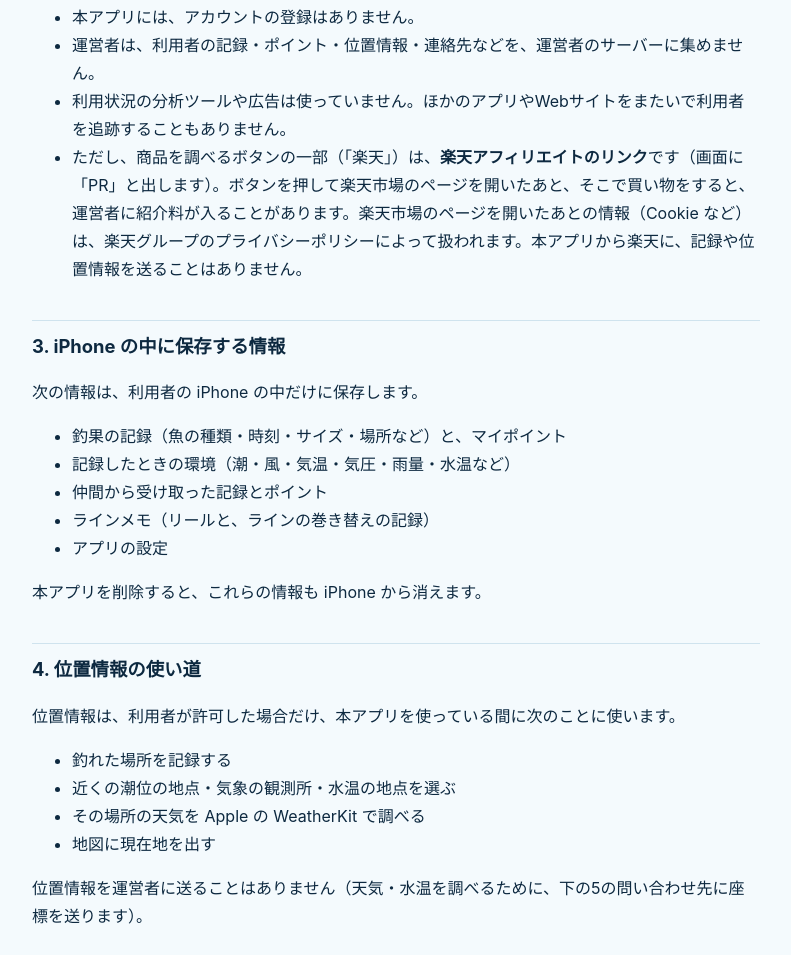
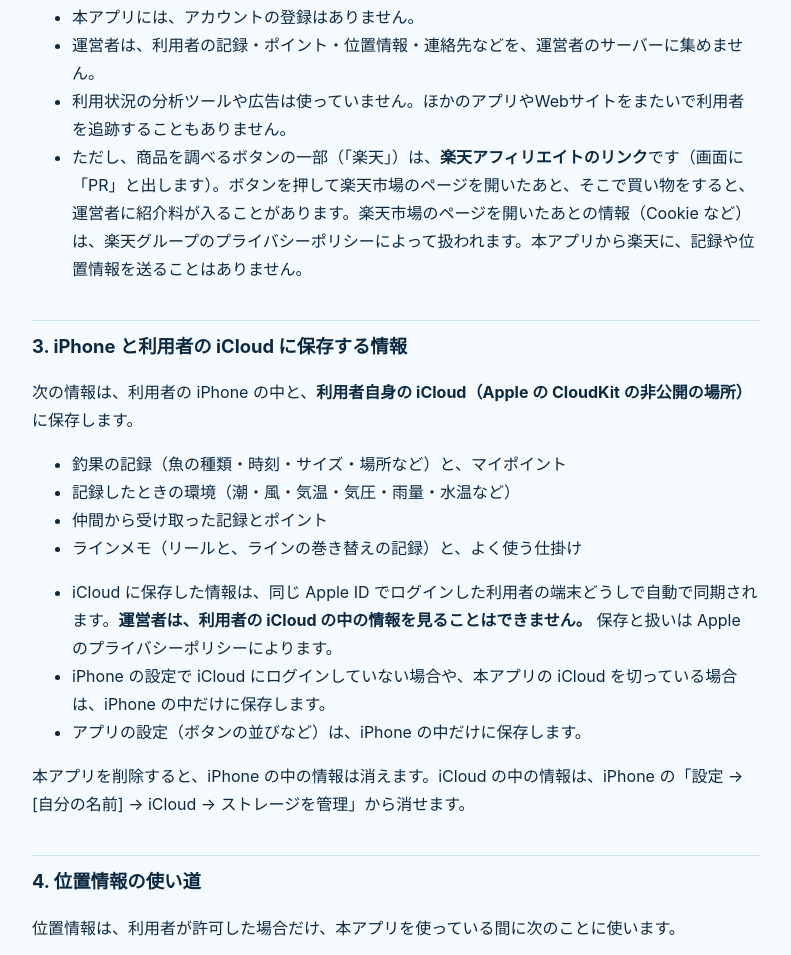
Before and after one commit to tatsuya-apps/tsuritap, a plain HTML site: page privacy.html in a window 1280 px wide. Shown: the part 503-1458 px from the top of the page, without its empty margins (244-1035 px from the left). Drawn offline with Linux system fonts and the light colour scheme.

Commit message:
iCloud での同期をプライバシーポリシー・利用規約に追記

```diff
--- a/privacy.html
+++ b/privacy.html
@@ -14,16 +14,17 @@ nav{display:flex;gap:16px;flex-wrap:wrap;font-size:.95rem;margin-bottom:24px}foo
 </style></head><body><main>
 <nav><a href="./">釣れタップ</a><a href="privacy.html">プライバシーポリシー</a><a href="terms.html">利用規約</a></nav>
 <h1>プライバシーポリシー</h1>
-<p>制定日：2026年11月7日<br>最終改定日：2026年11月14日（バーコードの番号で Yahoo!ショッピングの商品を調べること、楽天アフィリエイトのリンクを使うことを追記）</p>
+<p>制定日：2026年11月7日<br>最終改定日：2026年11月14日（Yahoo!ショッピングの商品検索、楽天アフィリエイトのリンク、iCloud での同期を追記）</p>
 <p>「釣れタップ」（以下「本アプリ」）は、利用者の情報を次のとおり取り扱います。</p>
 <h2>1. 運営者</h2>
 <ul><li>運営者：Tatsuya Suzuki</li><li>お問い合わせ：tatsuya.apps@icloud.com</li></ul>
 <h2>2. 運営者が集める情報</h2>
 <ul><li>本アプリには、アカウントの登録はありません。</li><li>運営者は、利用者の記録・ポイント・位置情報・連絡先などを、運営者のサーバーに集めません。</li><li>利用状況の分析ツールや広告は使っていません。ほかのアプリやWebサイトをまたいで利用者を追跡することもありません。</li><li>ただし、商品を調べるボタンの一部（「楽天」）は、<strong>楽天アフィリエイトのリンク</strong>です（画面に「PR」と出します）。ボタンを押して楽天市場のページを開いたあと、そこで買い物をすると、運営者に紹介料が入ることがあります。楽天市場のページを開いたあとの情報（Cookie など）は、楽天グループのプライバシーポリシーによって扱われます。本アプリから楽天に、記録や位置情報を送ることはありません。</li></ul>
-<h2>3. iPhone の中に保存する情報</h2>
-<p>次の情報は、利用者の iPhone の中だけに保存します。</p>
-<ul><li>釣果の記録（魚の種類・時刻・サイズ・場所など）と、マイポイント</li><li>記録したときの環境（潮・風・気温・気圧・雨量・水温など）</li><li>仲間から受け取った記録とポイント</li><li>ラインメモ（リールと、ラインの巻き替えの記録）</li><li>アプリの設定</li></ul>
-<p>本アプリを削除すると、これらの情報も iPhone から消えます。</p>
+<h2>3. iPhone と利用者の iCloud に保存する情報</h2>
+<p>次の情報は、利用者の iPhone の中と、<strong>利用者自身の iCloud（Apple の CloudKit の非公開の場所）</strong>に保存します。</p>
+<ul><li>釣果の記録（魚の種類・時刻・サイズ・場所など）と、マイポイント</li><li>記録したときの環境（潮・風・気温・気圧・雨量・水温など）</li><li>仲間から受け取った記録とポイント</li><li>ラインメモ（リールと、ラインの巻き替えの記録）と、よく使う仕掛け</li></ul>
+<ul><li>iCloud に保存した情報は、同じ Apple ID でログインした利用者の端末どうしで自動で同期されます。<strong>運営者は、利用者の iCloud の中の情報を見ることはできません。</strong> 保存と扱いは Apple のプライバシーポリシーによります。</li><li>iPhone の設定で iCloud にログインしていない場合や、本アプリの iCloud を切っている場合は、iPhone の中だけに保存します。</li><li>アプリの設定（ボタンの並びなど）は、iPhone の中だけに保存します。</li></ul>
+<p>本アプリを削除すると、iPhone の中の情報は消えます。iCloud の中の情報は、iPhone の「設定 → [自分の名前] → iCloud → ストレージを管理」から消せます。</p>
 <h2>4. 位置情報の使い道</h2>
 <p>位置情報は、利用者が許可した場合だけ、本アプリを使っている間に次のことに使います。</p>
 <ul><li>釣れた場所を記録する</li><li>近くの潮位の地点・気象の観測所・水温の地点を選ぶ</li><li>その場所の天気を Apple の WeatherKit で調べる</li><li>地図に現在地を出す</li></ul>
```
Also changed, not shown: terms.html (+2 -2 lines).
